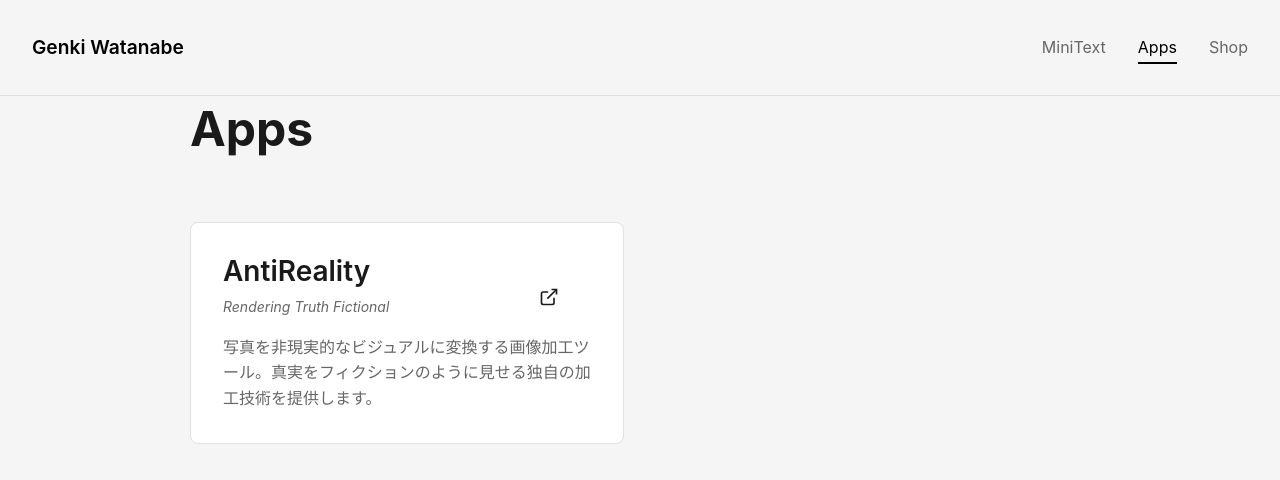
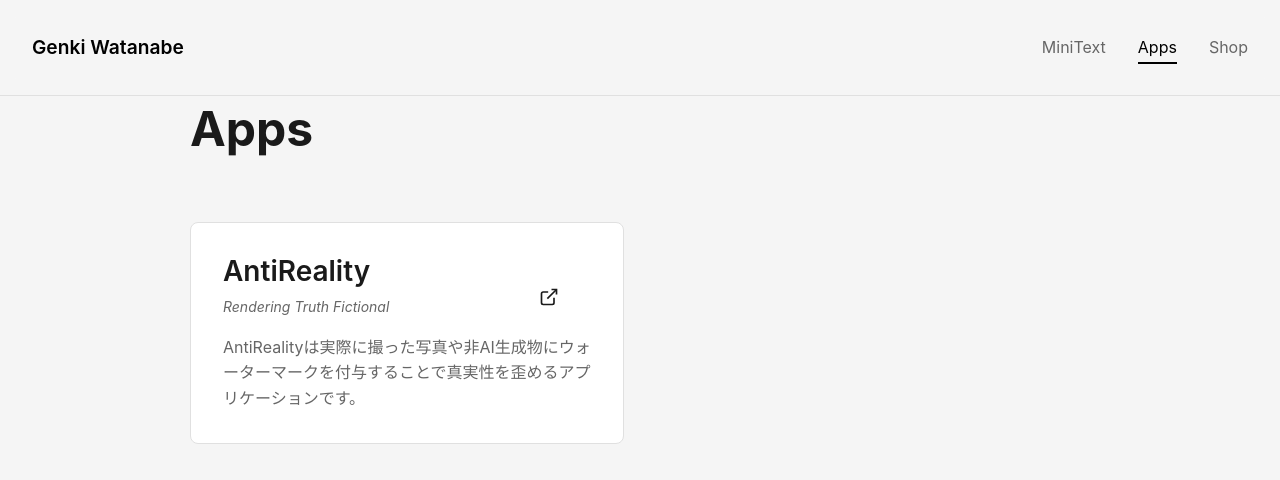
Before and after one commit to genki-kun/watanabegenki-site, a Next.js app: page /apps in a window 1280 px wide. Shown: the top 480 px of the page. Built offline with nearby package versions, Linux system fonts and the light colour scheme.

Commit message:
chore: update AntiReality description

```diff
--- a/src/app/apps/page.tsx
+++ b/src/app/apps/page.tsx
@@ -6,7 +6,7 @@
         {
             name: 'AntiReality',
             tagline: 'Rendering Truth Fictional',
-            description: '写真を非現実的なビジュアルに変換する画像加工ツール。真実をフィクションのように見せる独自の加工技術を提供します。',
+            description: 'AntiRealityは実際に撮った写真や非AI生成物にウォーターマークを付与することで真実性を歪めるアプリケーションです。',
             url: 'https://antireality.jp/'
         }
     ];
```
